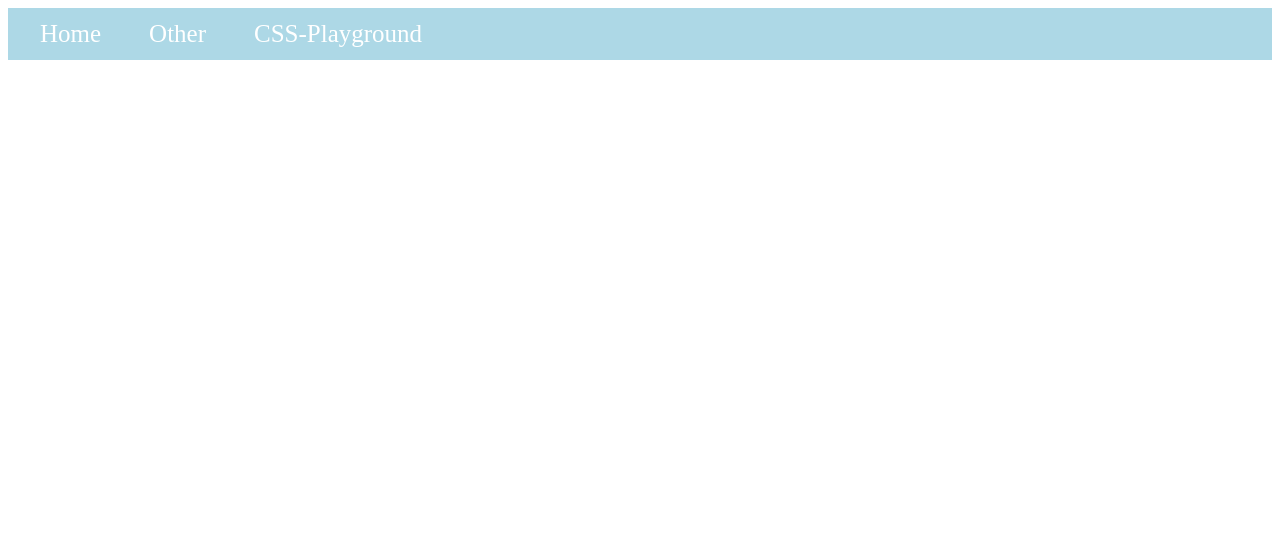
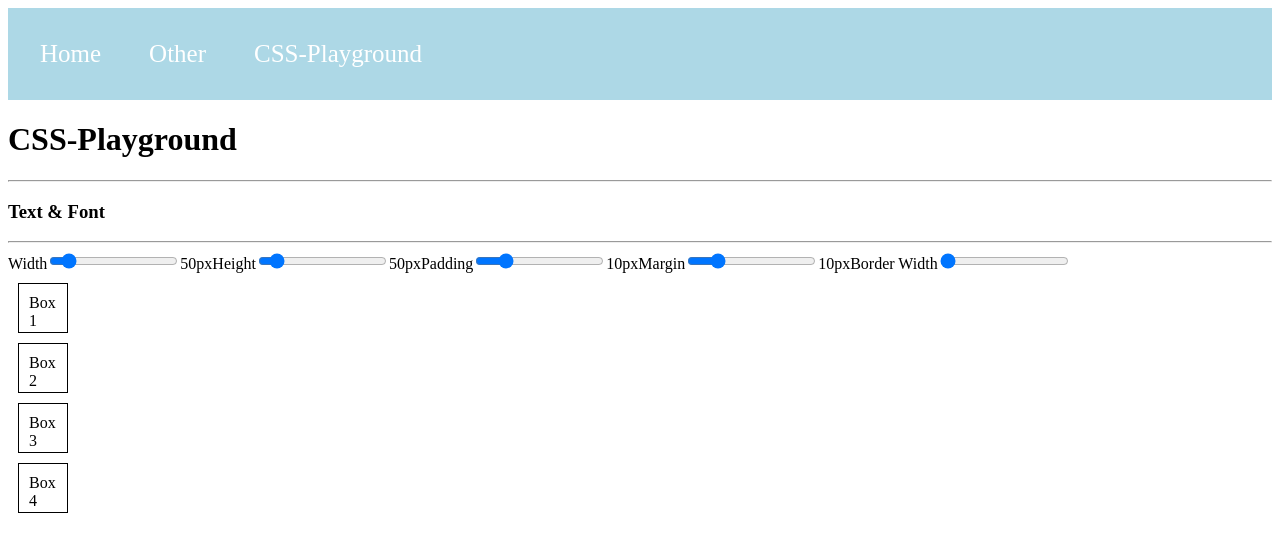
Before and after one commit to lvj94-dev/website, a React (Create React App) app: page /css-playground/box-model in a window 1280 px wide. Shown: the top 552 px of the page. Built offline with nearby package versions, Linux system fonts and the light colour scheme.

Commit message:
subpage 'BoxModel' without css so far

```diff
--- a/src/App.js
+++ b/src/App.js
@@ -2,9 +2,14 @@
 
 import { BrowserRouter as Router, Routes, Route } from "react-router-dom";
 
+// Pages
 import Homepage from "./pages/Homepage/Homepage";
 import Other from "./pages/Other/Other";
 import CssPlayground from "./pages/CssPlayground/CssPlayground";
+
+// Subpages
+import TextAndFont from "./pages/CssPlayground/subpages/TextAndFont";
+import BoxModel from "./pages/CssPlayground/subpages/BoxModel";
 
 import Navbar from "./components/Navbar";
 
@@ -17,7 +22,11 @@ export default function App() {
         <Routes>
           <Route path="/" element={<Homepage />} />
           <Route path="/other" element={<Other />} />
-          <Route path="/css-playground" element={<CssPlayground />} />
+
+          <Route path="/css-playground" element={<CssPlayground />}>
+            <Route path="text-and-font" element={<TextAndFont />} />
+            <Route path="box-model" element={<BoxModel />} />
+          </Route>
         </Routes>
       </Router>
     </div>
--- a/src/components/Navbar.js
+++ b/src/components/Navbar.js
@@ -5,12 +5,21 @@ import { Link } from "react-router-dom";
 import styles from "./Navbar.module.css";
 
 export default function Navbar() {
+  console.log("Navbar()");
+
   return (
     <div>
       <nav className={styles.navbar}>
         <Link to="/">Home</Link>
         <Link to="/other">Other</Link>
-        <Link to="/css-playground">CSS-Playground</Link>
+
+        <div className={styles.dropdown}>
+          <span className={styles["dropdown-btn"]}>CSS-Playground</span>
+          <div className={styles["dropdown-content"]}>
+            <Link to="/css-playground/text-and-font">Text & Font</Link>
+            <Link to="/css-playground/box-model">Box-Model</Link>
+          </div>
+        </div>
       </nav>
     </div>
   );
--- a/src/components/Navbar.module.css
+++ b/src/components/Navbar.module.css
@@ -1,13 +1,16 @@
 /* Author: Lucas Vincent Johanningmeier */
 
+/* Navbar */
 .navbar {
-  height: 20px;
-  width: 100% - 1rem;
+  position: relative;
 
   display: flex;
+  width: calc(100% - 2rem);
+  height: 60px;
+  padding: 1rem;
   gap: 1rem;
   align-items: center;
-  padding: 1rem;
+
   background-color: lightblue;
 }
 
@@ -15,11 +18,57 @@
   color: white;
   text-decoration: none;
   padding: 0.5rem 1rem;
-  border-radius: 4px;
-
+  border-radius: 8px;
   font-size: 25px;
 }
 
-.navbar a:hover {
+/* Dropdown */
+.dropdown {
+  position: relative;
+  display: inline-block;
+}
+
+.dropdown-btn {
+  color: white;
+  padding: 0.5rem 1rem;
+  font-size: 25px;
+  border-radius: 4px;
+
+  cursor: pointer;
+  background-color: transparent;
+}
+
+.dropdown-content {
+  display: none;
+  position: absolute;
+  top: 100%;
+  left: 0;
+  background-color: white;
+  min-width: 160px;
+  z-index: 1;
+  flex-direction: column;
+  border: 1px solid #ddd;
+  box-shadow: 0px 4px 8px rgba(0, 0, 0, 0.1);
+}
+
+.dropdown-content a {
+  color: black;
+  padding: 10px;
+  text-decoration: none;
+  display: block;
+}
+
+/* Hover States */
+.navbar a:hover,
+.dropdown-btn:hover {
   background-color: #444;
 }
+
+.dropdown-content a:hover {
+  background-color: #f1f1f1;
+}
+
+.dropdown:hover .dropdown-content,
+.dropdown-content:hover {
+  display: flex;
+}
--- a/src/pages/CssPlayground/CssPlayground.js
+++ b/src/pages/CssPlayground/CssPlayground.js
@@ -1,14 +1,15 @@
 /* Author: Lucas Vincent Johanningmeier */
 
-import TextAndFont from "./components/TextAndFont";
+import { Outlet } from "react-router-dom";
 
 export default function CssPlayground() {
   return (
     <div>
       <h1>CSS-Playground</h1>
-      <p></p>
-      <TextAndFont />
-      <p></p>
+      <hr />
+      <h3>Text & Font</h3>
+      <hr />
+      <Outlet />
     </div>
   );
 }
--- /dev/null
+++ b/src/pages/CssPlayground/subpages/BoxModel.js
@@ -0,0 +1,108 @@
+/* Author: Lucas Vincent Johanningmeier */
+
+import React, { useState } from "react";
+
+// TODO: chose 1. the same styling or 2. a separate one for each subpage
+import styles from "./TextAndFont.module.css";
+
+const defaultStyle = {
+  width: "50px",
+  height: "50px",
+  padding: "10px",
+  margin: "10px",
+  border: "1px solid black",
+  boxSizing: "border-box",
+};
+
+// TODO: make it four boxes (!)
+export default function BoxModel() {
+  const [styleState, setStyleState] = useState(defaultStyle);
+
+  const handleChange = (property, value, unit = "") => {
+    setStyleState((prev) => ({
+      ...prev,
+      [property]: value + unit,
+    }));
+  };
+
+  return (
+    <div className={styles["boxModel-wrapper"]}>
+      <div className={styles.boxModel}>
+        {/* Width */}
+        <label>
+          Width
+          <input
+            type="range"
+            min="10"
+            max="400"
+            value={parseInt(styleState.width)}
+            onChange={(e) => handleChange("width", e.target.value, "px")}
+          />
+          <span>{styleState.width}</span>
+        </label>
+
+        {/* Height */}
+        <label>
+          Height
+          <input
+            type="range"
+            min="10"
+            max="400"
+            value={parseInt(styleState.height)}
+            onChange={(e) => handleChange("height", e.target.value, "px")}
+          />
+          <span>{styleState.height}</span>
+        </label>
+
+        {/* Padding */}
+        <label>
+          Padding
+          <input
+            type="range"
+            min="0"
+            max="50"
+            value={parseInt(styleState.padding)}
+            onChange={(e) => handleChange("padding", e.target.value, "px")}
+          />
+          <span>{styleState.padding}</span>
+        </label>
+
+        {/* Margin */}
+        <label>
+          Margin
+          <input
+            type="range"
+            min="0"
+            max="50"
+            value={parseInt(styleState.margin)}
+            onChange={(e) => handleChange("margin", e.target.value, "px")}
+          />
+          <span>{styleState.margin}</span>
+        </label>
+
+        {/* Border Width */}
+        <label>
+          Border Width
+          <input
+            type="range"
+            min="1"
+            max="20"
+            value={parseInt(styleState.border)}
+            onChange={(e) =>
+              handleChange("border", e.target.value, "px solid black")
+            }
+          />
+        </label>
+
+        {/* Four Boxes */}
+        <div className={styles["boxModel-preview"]}>
+          {[1, 2, 3, 4].map((num) => (
+            <div key={num} style={styleState}>
+              Box {num}
+            </div>
+          ))}
+        </div>
+      </div>
+    </div>
+  );
+}
```
Also changed, not shown: src/pages/CssPlayground/subpages/TextAndFont.js (renamed from src/pages/CssPlayground/components/TextAndFont.js, +6 -6 lines), src/pages/CssPlayground/subpages/TextAndFont.module.css (renamed from src/pages/CssPlayground/components/TextAndFont.module.css).
